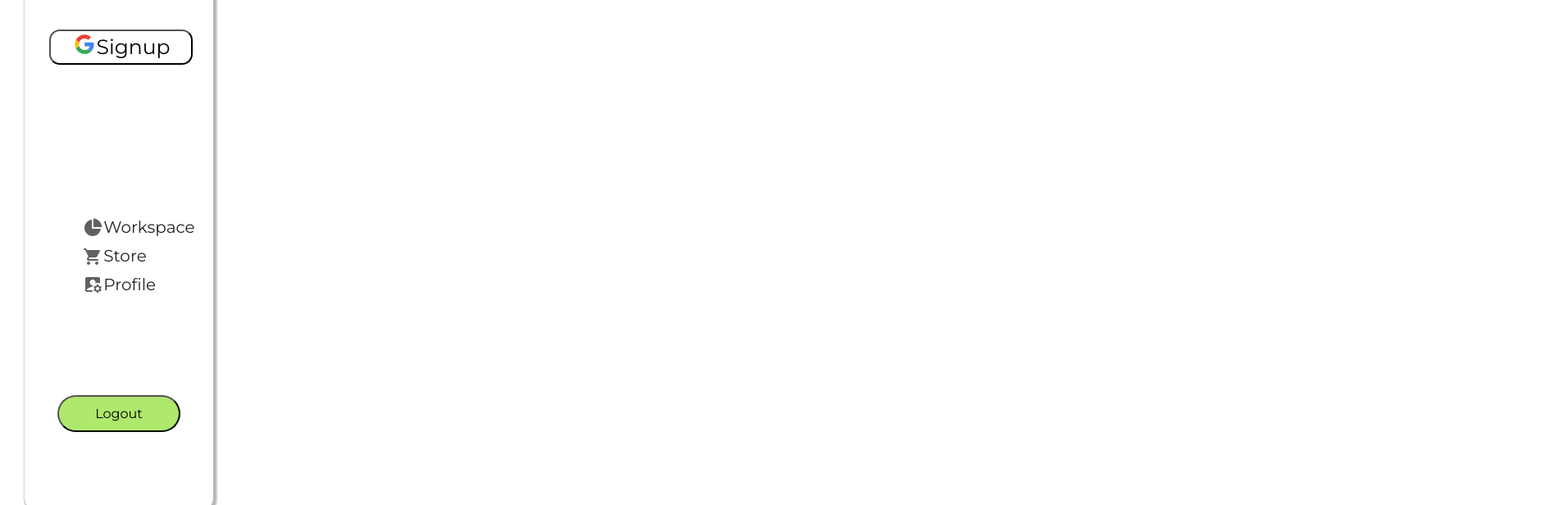
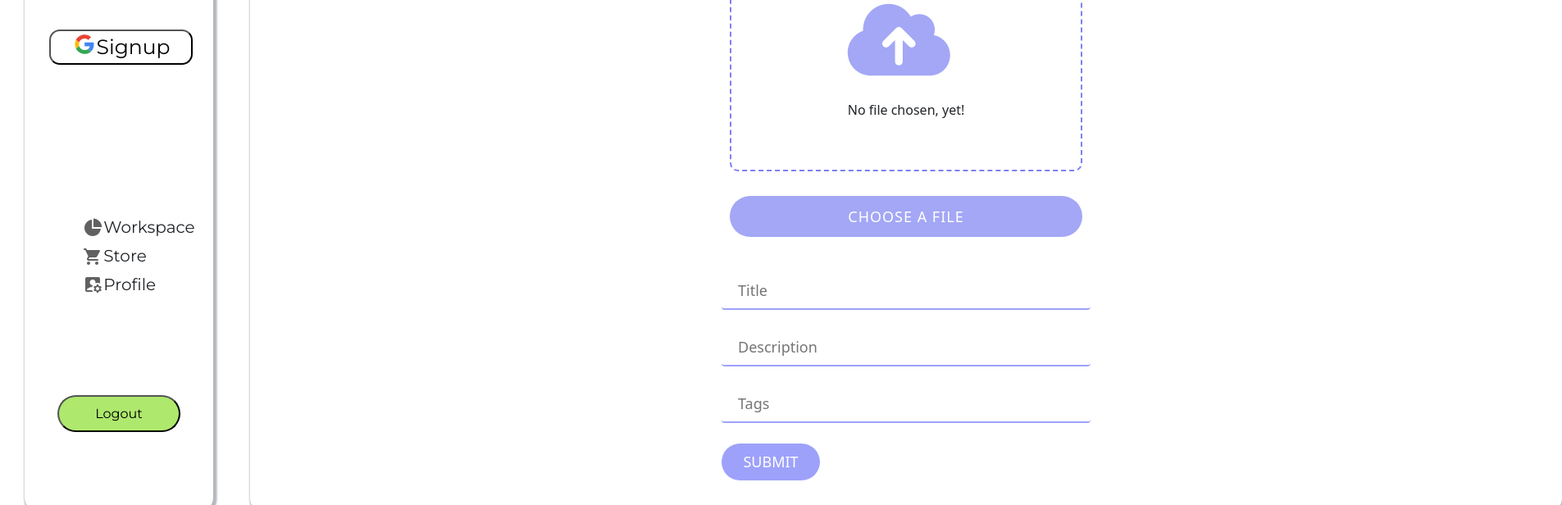
Before and after one commit to tannisthaneogy/NotesPro, a React (Create React App) app in the folder notespro/: page /sellnotes in a window 1280 px wide. Shown: the part 280-896 px from the top of the page at 82% size, 1905 px wide, since content can reach past the window. Built offline with nearby package versions, Linux system fonts and the light colour scheme; no server answers.

Commit message:
routes creation

```diff
--- a/notespro/src/App.js
+++ b/notespro/src/App.js
@@ -9,6 +9,7 @@ import AddNoteBtn from './component/AddNoteBtn'
 import Notes from './component/Notes';
 import BuyNotes from './component/buyNotes';
 import Landing from './component/landing'
+import Store from './component/Store'
 import Profile from './component/profile'
 import {  Route, Routes,Navigate } from "react-router-dom";
 function App() {
@@ -23,6 +24,9 @@ function App() {
         <Route path="/register"  element={<Registration/>} />
         <Route path="/workspace"  element={<AddNoteBtn/>} />
         <Route path="/profile"  element={<Profile/>} />
+        <Route path="/store"  element={<Store/>} />
+        <Route path="/buynotes"  element={<BuyNotes/>} />
+        <Route path="/sellnotes"  element={<TestUpload/>} />
       </Routes>
     </div>
   );
--- a/notespro/src/component/TestUpload.css
+++ b/notespro/src/component/TestUpload.css
@@ -122,7 +122,7 @@ height: 45px;
 }
 
 .upload-submit-btn{
-  width: 20px;
+  width: 120px;
   height: 45px;
   border-radius: 23px;
   margin-top: 25px;
```
